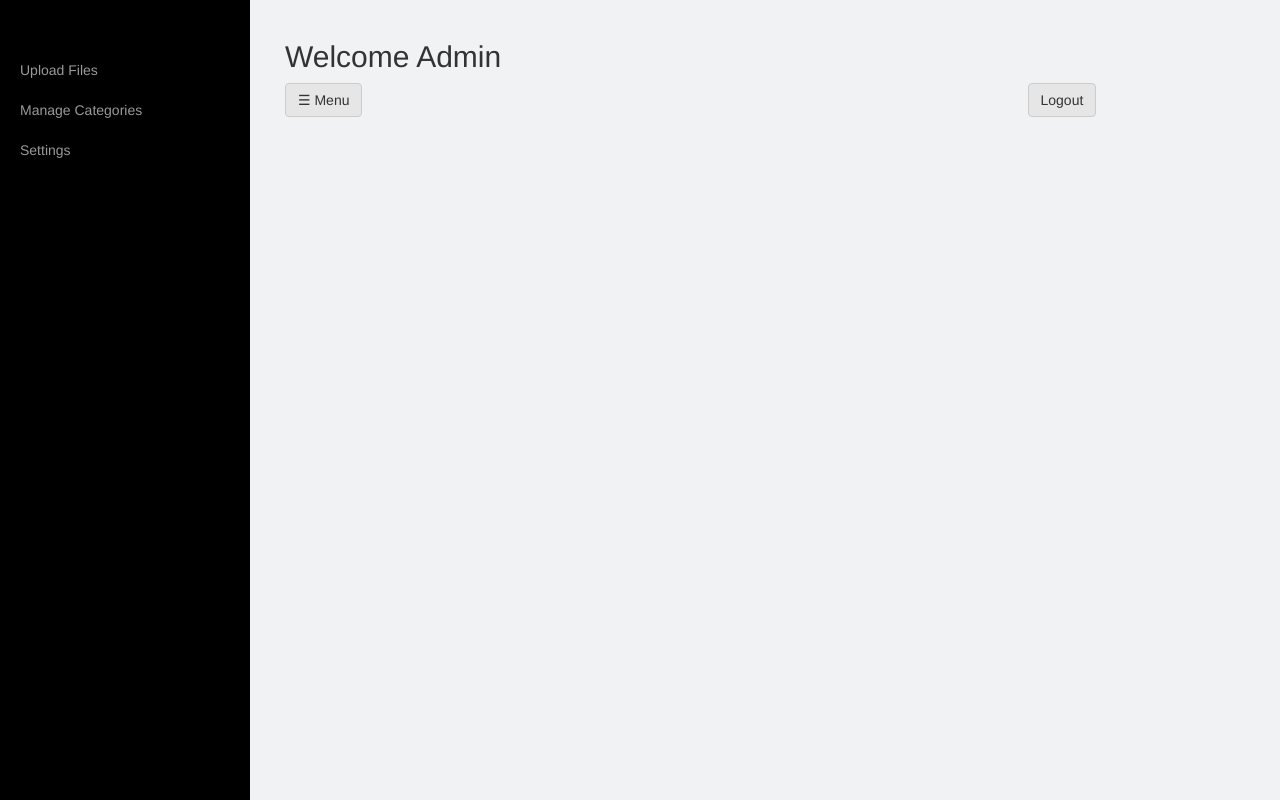
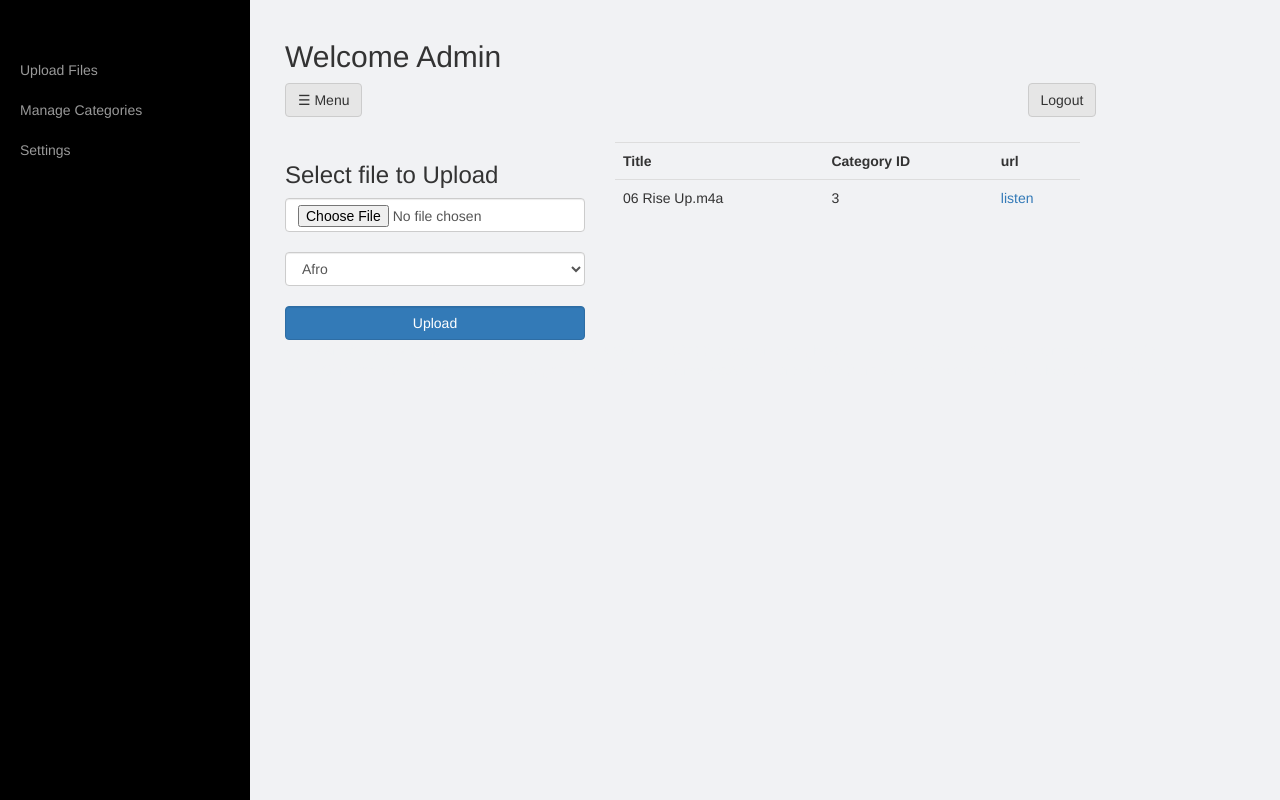
Before and after one commit to tobieeniafe/playmobile, a PHP site: page /admin.php in a window 1280 px wide. Run offline with PHP 8.4, Linux system fonts and the light colour scheme; a user stored in the database is signed in; data comes from the database, SQL or seed files in the repository.

Commit message:
look at what I found :) lol

```diff
--- a/admin.php
+++ b/admin.php
@@ -1,9 +1,11 @@
 <?php
+
     // REDIRECT IF USER NOT LOGGED IN
     session_start();
     if (!$_SESSION['playmobile']) {
         header('location:login.php');
     }
+    error_reporting(0);
 ?>
 
 <?php
@@ -220,7 +222,7 @@ include_once 'dbconfig.php';
     });
 
     $(document).ready(function(){
-
+        $("#upload_page").css('display','block');
     $("#upload_files_btn").click(function(){
         $("#upload_page").css('display','block');
         $("#manage_categories_page").css('display','none');
--- a/login.php
+++ b/login.php
@@ -1,4 +1,5 @@
 <?php
+error_reporting(0);
 	$message = '';
 	session_start();
 	if ($_SESSION['playmobile'] == true) {
--- a/xml/mp3.xml
+++ b/xml/mp3.xml
@@ -1 +1 @@
-<playmobile><version>v1.0.2</version><playerlist><category>Afro</category><description>All Afro Music</description></playerlist><playerlist><category>Jazz</category><description>For the lover of classical</description></playerlist><playerlist><category>Soul / R  B</category><description>Get the cool of the night</description><track><title>06  Rise Up.m4a</title><url>uploads/06  Rise Up.m4a</url></track></playerlist><playerlist><category>Pop / Rock</category><description>Party Mode Activated</description></playerlist><playerlist><category>Country</category><description>Country Side Music</description></playerlist><playerlist><category>Christian  Gospel</category><description>In love for God</description></playerlist><playerlist><category>Reggae</category><description>Rasta man music</description></playerlist><playerlist><category>Afro Pop</category><description>A little here, a little there</description></playerlist><playerlist><category>Rap</category><description>Time to make your hip hop </description></playerlist><playerlist><category>Sample</category><description>Sample</description></playerlist></playmobile>
+<playmobile><version>v1.0.2</version><playerlist><category>Afro</category><description>All Afro Music</description></playerlist><playerlist><category>Jazz</category><description>For the lover of classical</description></playerlist><playerlist><category>Soul / R  B</category><description>Get the cool of the night</description><track><title>06  Rise Up.m4a</title><url>uploads/06  Rise Up.m4a</url></track></playerlist><playerlist><category>Pop / Rock</category><description>Party Mode Activated</description></playerlist><playerlist><category>Country</category><description>Country Side Music</description></playerlist><playerlist><category>Christian  Gospel</category><description>In love for God</description></playerlist><playerlist><category>Reggae</category><description>Rasta man music</description></playerlist><playerlist><category>Afro Pop</category><description>A little here, a little there</description></playerlist><playerlist><category>Rap</category><description>Time to make your hip hop </description></playerlist><playerlist><category>Sample</category><description>Sample</description><track><title>THE WAY IT IS.MP3</title><url>uploads/THE WAY IT IS.MP3</url></track></playerlist><playerlist><category>category</category><description>category</description><track><title>bob airplane.mp3</title><url>uploads/bob airplane.mp3</url></track></playerlist></playmobile>
```
Also changed, not shown: README.md (added).
